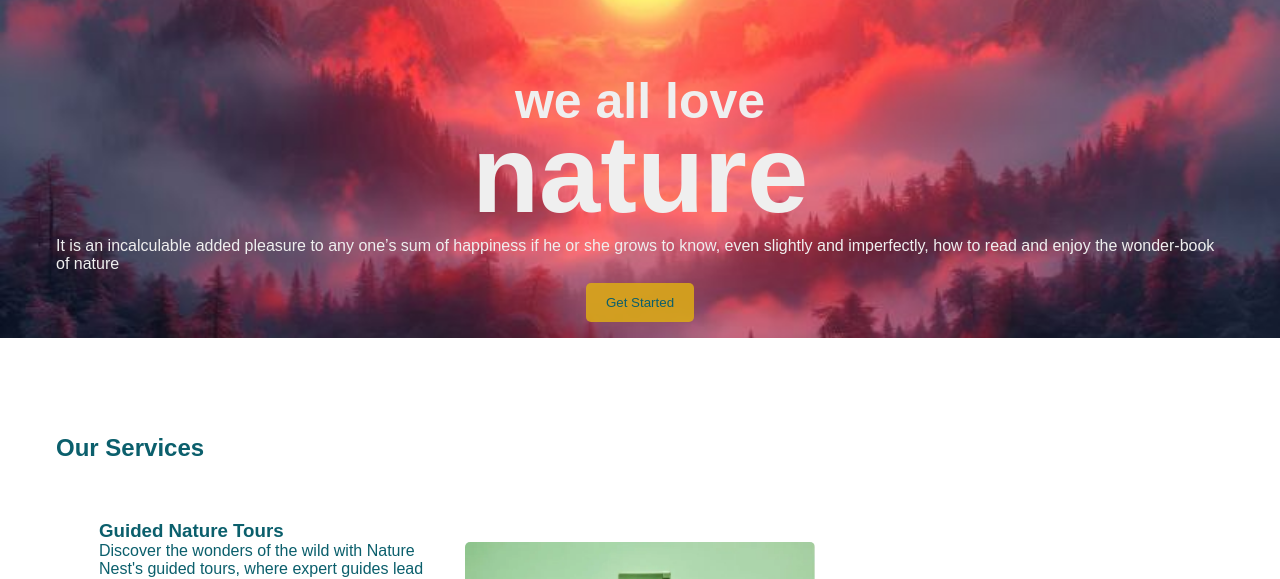
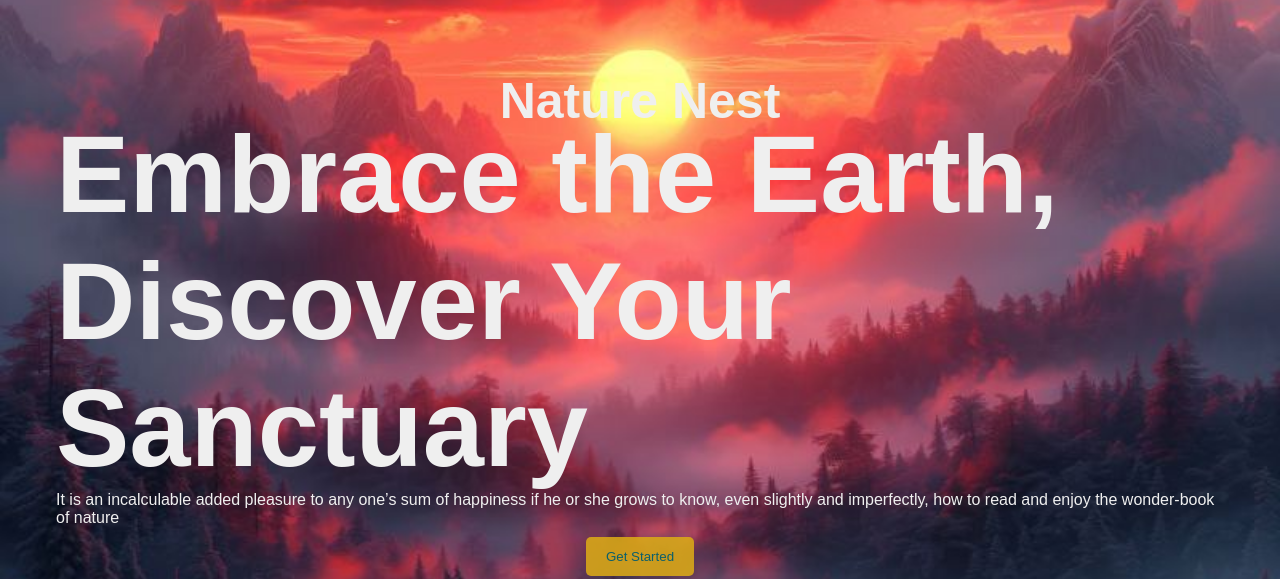
Before and after one commit to Saniya0223/NatureNest, a plain HTML site: page index.html in a window 1280 px wide. Shown: the part 146-725 px from the top of the page. Drawn offline with Linux system fonts and the light colour scheme; a web font is replaced by a local one.

Commit message:
Update index.html

```diff
--- a/index.html
+++ b/index.html
@@ -23,8 +23,8 @@
             </nav>
 
             <div class="main-content">
-                <h1 class="intro-heading">we all love</h1>
-                <h1 class="main-heading">nature</h1>
+                <h1 class="intro-heading">Nature Nest</h1>
+                <h1 class="main-heading">Embrace the Earth, Discover Your Sanctuary</h1>
                 <p>It is an incalculable added pleasure to any one’s sum of happiness if he or she grows to know, even slightly and imperfectly, how to read and enjoy the wonder-book of nature</p>
                 <button class="btn btn-primary">Get Started</button>
             </div>
```
